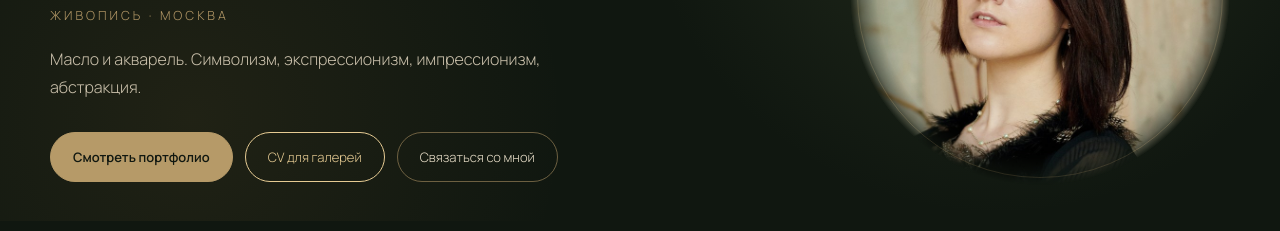
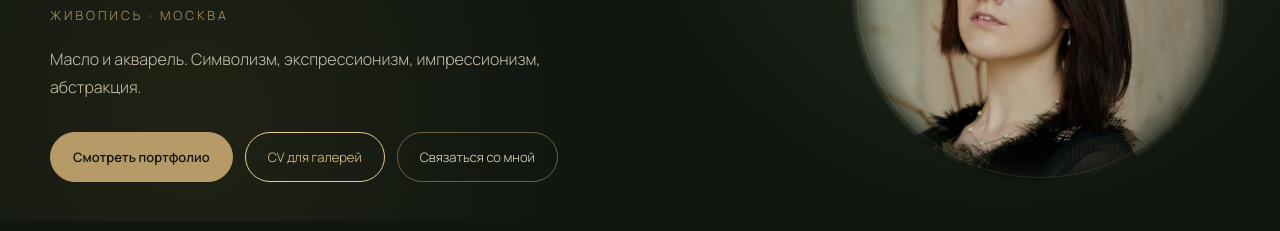
Before and after one commit to rukc2006/Porttfolio, a plain HTML site: page artist.html in a window 1280 px wide. Shown: the part 291-522 px from the top of the page. Drawn offline with Linux system fonts and the light colour scheme; no server answers.

Commit message:
Balance light in artist portrait

```diff
--- a/artist.html
+++ b/artist.html
@@ -25,8 +25,9 @@
 .button.key{border-color:var(--gold2);color:var(--gold2)}
 .hero-actions{display:flex;flex-wrap:wrap;gap:12px;margin-top:30px}
 .portrait{margin:0;position:relative;isolation:isolate;justify-self:end;width:100%;max-width:380px;aspect-ratio:1;padding:0;border:0;border-radius:50%;background:none;box-shadow:none}
-.portrait img{display:block;width:100%;height:100%;aspect-ratio:1;max-height:none;min-height:0;object-fit:cover;object-position:50% 12%;border:0;border-radius:50%;box-shadow:0 18px 48px rgba(0,0,0,.25);background:transparent;-webkit-mask-image:radial-gradient(circle closest-side,#000 0%,#000 80%,rgba(0,0,0,.9) 86%,rgba(0,0,0,.5) 94%,transparent 100%);mask-image:radial-gradient(circle closest-side,#000 0%,#000 80%,rgba(0,0,0,.9) 86%,rgba(0,0,0,.5) 94%,transparent 100%)}
+.portrait img{display:block;width:100%;height:100%;aspect-ratio:1;max-height:none;min-height:0;object-fit:cover;object-position:50% 12%;border:0;border-radius:50%;filter:brightness(.9) contrast(1.03) saturate(.94);box-shadow:0 18px 48px rgba(0,0,0,.25);background:transparent;-webkit-mask-image:radial-gradient(circle closest-side,#000 0%,#000 80%,rgba(0,0,0,.9) 86%,rgba(0,0,0,.5) 94%,transparent 100%);mask-image:radial-gradient(circle closest-side,#000 0%,#000 80%,rgba(0,0,0,.9) 86%,rgba(0,0,0,.5) 94%,transparent 100%)}
 .portrait:before{content:"";position:absolute;inset:7px;border:1px solid rgba(182,154,104,.28);border-radius:50%;z-index:-1}
+.portrait:after{content:"";position:absolute;inset:0;border-radius:50%;pointer-events:none;background:linear-gradient(90deg,rgba(16,23,16,.04) 35%,rgba(16,23,16,.18) 72%,rgba(16,23,16,.28) 100%)}
 section.blk{padding:60px 0 70px;border-top:1px solid var(--line)}
 section.blk h2{font-size:clamp(34px,4.4vw,60px);line-height:1.05;color:var(--paper);margin-bottom:14px}
 .lede{max-width:760px;font-size:15px;line-height:1.7;color:var(--muted);margin:0}
```
